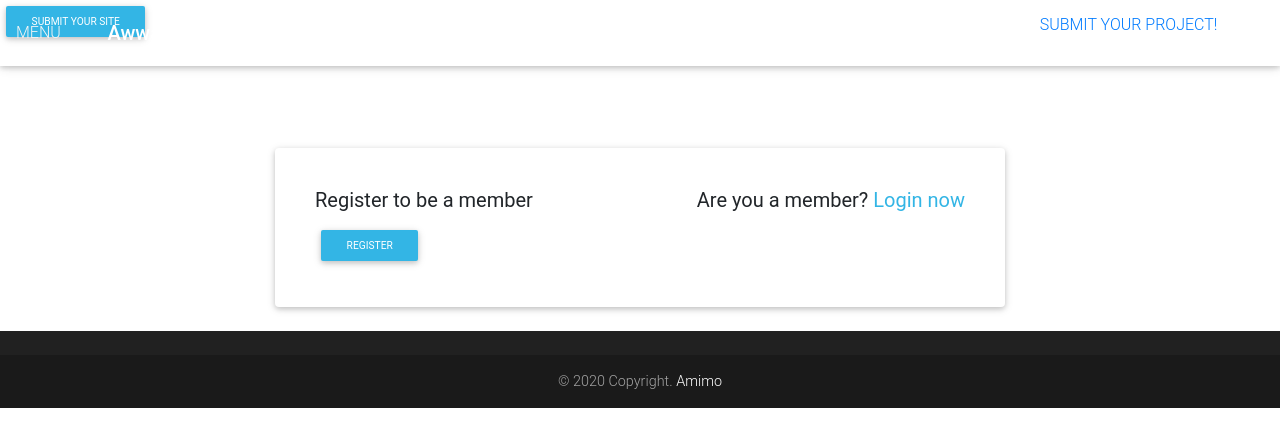
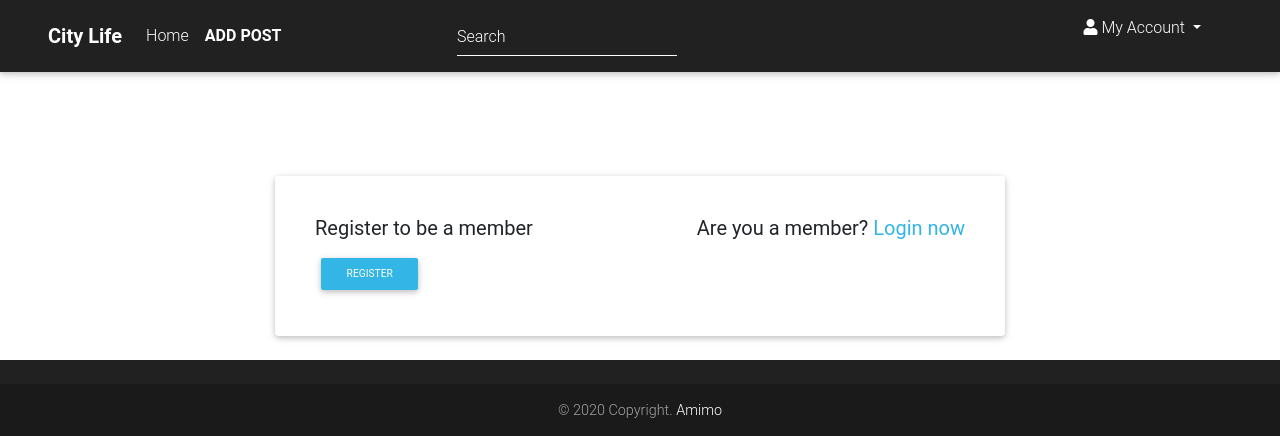
Before and after one commit to AmimoG/Neighborhood, a Django app: template neighbor/templates/registration/signup.html in a window 1280 px wide. Shown: the top 436 px of the page. Run offline with Django 3.2, Linux system fonts and the light colour scheme; the template is opened without the code that fills it, so the values that code supplies are empty; the visitor is signed in with stand-in values (Sample User, id 1); some libraries are stand-ins or nearby versions.

Commit message:
profile addd to views

```diff
--- a/neighbor/templates/navbar.html
+++ b/neighbor/templates/navbar.html
@@ -1,61 +1,80 @@
-{% load crispy_forms_tags %}
-<nav class="navbar fixed-top navbar-expand-lg navbar-dark scrolling-navbar" id="nbar">
-    <div class="box-left" style="color: whitesmoke;">
-        <div class="item bt-menu js-nav-main" data-menu-id="menu-main">
-            <div class="ico-menu">
-                <div class="bar"></div>
-                <div class="bar"></div>
-                <div class="bar"></div>
-            </div>
-            <span class="has-tablet">MENU</span>
-        </div>
-    </div>
-    <div class="container">
-        <a class="navbar-brand" href="{% url 'index' %}"> <strong class="mr-4 brand"> Awwards</strong></a>
-        <button class="navbar-toggler" type="button" data-toggle="collapse" data-target="#navbarSupportedContent"
-                aria-controls="navbarSupportedContent" aria-expanded="false" aria-label="Toggle navigation">
+<!--Navbar-->
+<nav class="pl-5 pr-5 navbar navbar-expand-lg navbar-dark bg-dark sticky-top">
+
+    <!-- Navbar brand -->
+    <a class="navbar-brand font-weight-bold" href="{% url 'index' %}">City Life</a>
+
+    <!-- Collapse button -->
+    <button class="navbar-toggler" type="button" data-toggle="collapse" data-target="#basicExampleNav"
+      aria-controls="basicExampleNav" aria-expanded="false" aria-label="Toggle navigation">
       <span class="navbar-toggler-icon"></span>
     </button>
-        <div class="collapse navbar-collapse" id="navbarSupportedContent">
+
+    <!-- Collapsible content -->
+    <div class="collapse navbar-collapse" id="basicExampleNav">
+
+      <!-- Links -->
       <ul class="navbar-nav mr-auto">
-                <li class="nav-item active">
-                    <form class="form-inline" method="get" action="{% url 'search' %}">
-                        {% csrf_token %}
-                        <div class="md-form my-0">
-                            <input class="form-control mr-sm-2 " type="text" placeholder="Search" name="title" aria-label="Search">
-                        </div>
-                    </form>
+          <li class="text-white nav-item">
+            <a class="nav-link" href="{% url 'index' %}">Home</a>
+          </li>
+
+        </li>
+        {% if user.is_authenticated %}
+        <li class="nav-item">
+          <a class="nav-link font-weight-bold" href="{%url 'new-post'%}"> ADD POST </a>
+        </li>
+        {% endif %}
+        <li class="nav-item">
+
         </li>
         </ul>
 
-            <ul class="navbar-nav navbar-right">
-                {% if user.is_authenticated%}
-                <li class="nav-item dropdown">
-                    <a class="nav-link dropdown-toggle" id="navbarDropdownMenuLink" data-toggle="dropdown"
-                       aria-haspopup="true"
-                       aria-expanded="false">{{ user.username|title }} <img class="rounded-circle nav-img"
-                                                                            src="{{ user.profile.profile_picture.url }}"
-                                                                            alt="">
-                    </a>
-                    <div class="dropdown-menu dropdown-primary" aria-labelledby="navbarDropdownMenuLink">
+      <!-- Links -->
 
-                        <hr>
-                        <a class="dropdown-item text-center" href="{% url 'profile' user.username  %}"> profile</a>
-                        <hr>
-                        <a href="{% url 'logout' %}" class="text-secondary text-center dropdown-item">Log Out</a>
+      {% if user.is_authenticated %}
+          <form class="form-inline" action="{% url 'search_results' %}">
+            <div class="md-form my-1">
+              <input class="form-control mr-sm-2" type="text" placeholder="Search" aria-label="Search" name="keyword">
+            </div>
+            <!-- <button class="btn btn-outline-white btn-md my-2 my-sm-0 ml-3 btn-sm" type="submit">Search</button> -->
+          </form>
+          {% endif %}
+          <div class="col-sm-6 col-lg-6 d-flex justify-content-end">
+              {% if user.is_authenticated %}
+              <ul>
+                <!-- <li class="nav-item">
+                  <a class="nav-link font-weight-bold text-white " href="{%url 'new-business'%}">ADD BUSINESS</a>
+                </li> -->
+                </ul>
+              <ul>
+                <li class="dropdown list-unstyled text-white">
+                    <a class="nav-link dropdown-toggle" id="navbarDropdownMenuLink-4" data-toggle="dropdown"
+                    aria-haspopup="true" aria-expanded="false">
+                    <i class="fas fa-user"></i> My Account </a>
+                  <ul class="dropdown-menu dropdown-default" role="menu">
+                    <li>
+                        <a class="dropdown-item" href="{%url 'profile'%}">Profile</a>
+                      </li>
+                    <li>
+                      <a class="dropdown-item" href="/accounts/password/change">Change Password</a>
+                    </li>
+                    <li>
+                      <a class="dropdown-item" href="/logout">Logout</a>
+                    </li>
+                  </ul>
+                </li>
+              </ul>
+              {% else %}
+              <li class="list-unstyled">
+                  <a class='btn btn-sm btn-default font-weight-bold' href="/accounts/login">Login</a>
+                  <a class='btn btn-sm btn-default font-weight-bold' href="/accounts/register">Register</a>
+              </li>
 
+              {% endif %}
+        </div>
 
     </div>
-                </li>
-                {% else %}
-                <a href="{% url 'login' %}" class="login btn btn-sm btn-info"> REGISTER/LOGIN </a>
-                {% endif %}
-                <div class="item has-tablet" id="bt-submit"><a href="{% url 'upload'%}" class="button"><span>SUBMIT YOUR PROJECT!</span></a></div>
-            </ul>
-        </div>
-    </div>
+    <!-- Collapsible content -->
   </nav>
-
-<button class="btn btn-info btn-sm" id="site" data-toggle="modal" data-target=".bd-example-modal-xl">
-    Submit your site
-</button>
+  <!--/Navbar-->
```
Also changed, not shown: neighbor/views.py (+163 -14 lines). Lines whose indentation alone changed are shown as unchanged.
